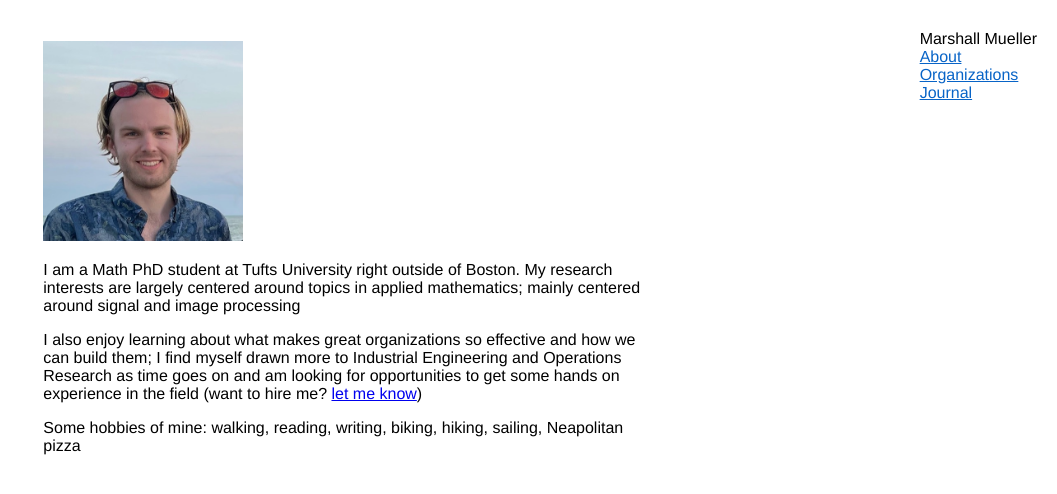
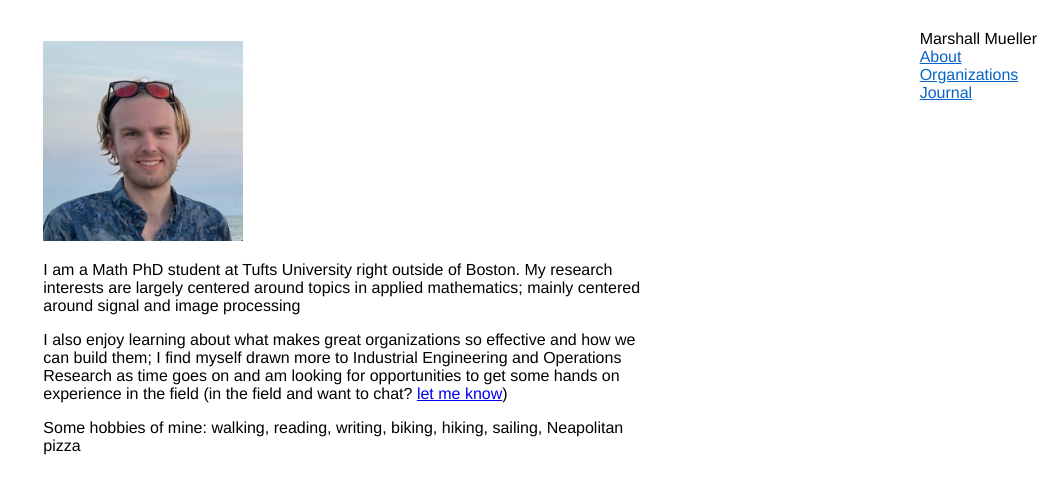
Before and after one commit to MarshMue/marshmue.github.io, a Jekyll site: the page built from about.md, in a window 1280 px wide. Shown: the top 494 px of the page, without its empty margins (223-1280 px from the left). Built offline with Jekyll 4.4.1, drawn with Linux system fonts in a browser that asks for light colours.

Commit message:
updated about

```diff
--- a/about.md
+++ b/about.md
@@ -7,6 +7,6 @@ layout: default
 
 I am a Math PhD student at Tufts University right outside of Boston. My research interests are largely centered around topics in applied mathematics; mainly centered around signal and image processing
 
-I also enjoy learning about what makes great organizations so effective and how we can build them; I find myself drawn more to Industrial Engineering and Operations Research as time goes on and am looking for opportunities to get some hands on experience in the field (want to hire me? [let me know](mailto:marshall.mueller@tufts.edu))
+I also enjoy learning about what makes great organizations so effective and how we can build them; I find myself drawn more to Industrial Engineering and Operations Research as time goes on and am looking for opportunities to get some hands on experience in the field (in the field and want to chat? [let me know](mailto:marshall.mueller@tufts.edu))
 
 Some hobbies of mine: walking, reading, writing, biking, hiking, sailing, Neapolitan pizza
```
